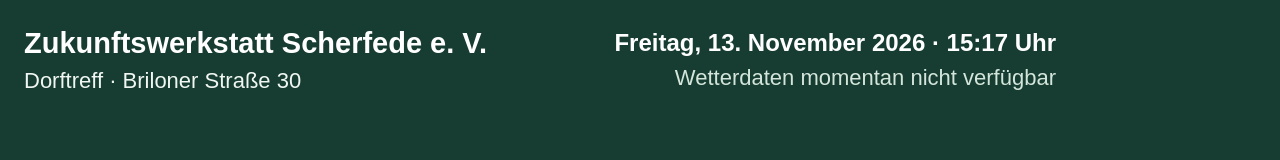
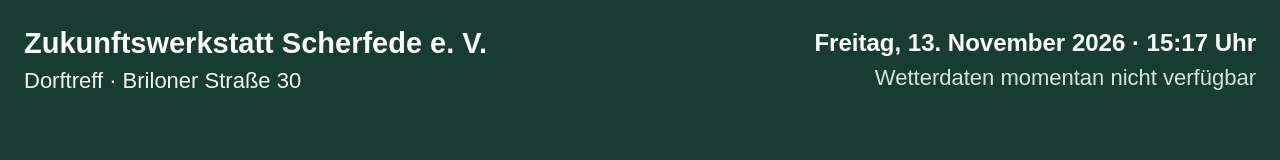
Before and after one commit to aaltmann-design/scherfede-stele, a plain HTML site: page index.html in a window 1280 px wide. Drawn offline with Linux system fonts and the light colour scheme; no server answers.

Commit message:
Update index.html

```diff
--- a/index.html
+++ b/index.html
@@ -7,7 +7,7 @@
 <style>
 * {box-sizing:border-box}
 html,body{margin:0;width:100%;height:100%;overflow:hidden;background:#173d32;color:#fff;font-family:Arial,Helvetica,sans-serif}
-header{height:120px;width:1080px;max-width:100%;display:grid;grid-template-columns:45% 55%;align-items:center;padding:12px 24px;gap:0}
+header{height:120px;width:100%;max-width:100%;display:grid;grid-template-columns:45% 55%;align-items:center;padding:12px 24px;gap:0}
 .left,.right{min-width:0;display:flex;flex-direction:column;justify-content:center;gap:8px}
 .left .name{font-weight:700;font-size:29px;white-space:nowrap}
 .left .addr{font-size:22px;color:#f0f7f2;white-space:nowrap}
```
